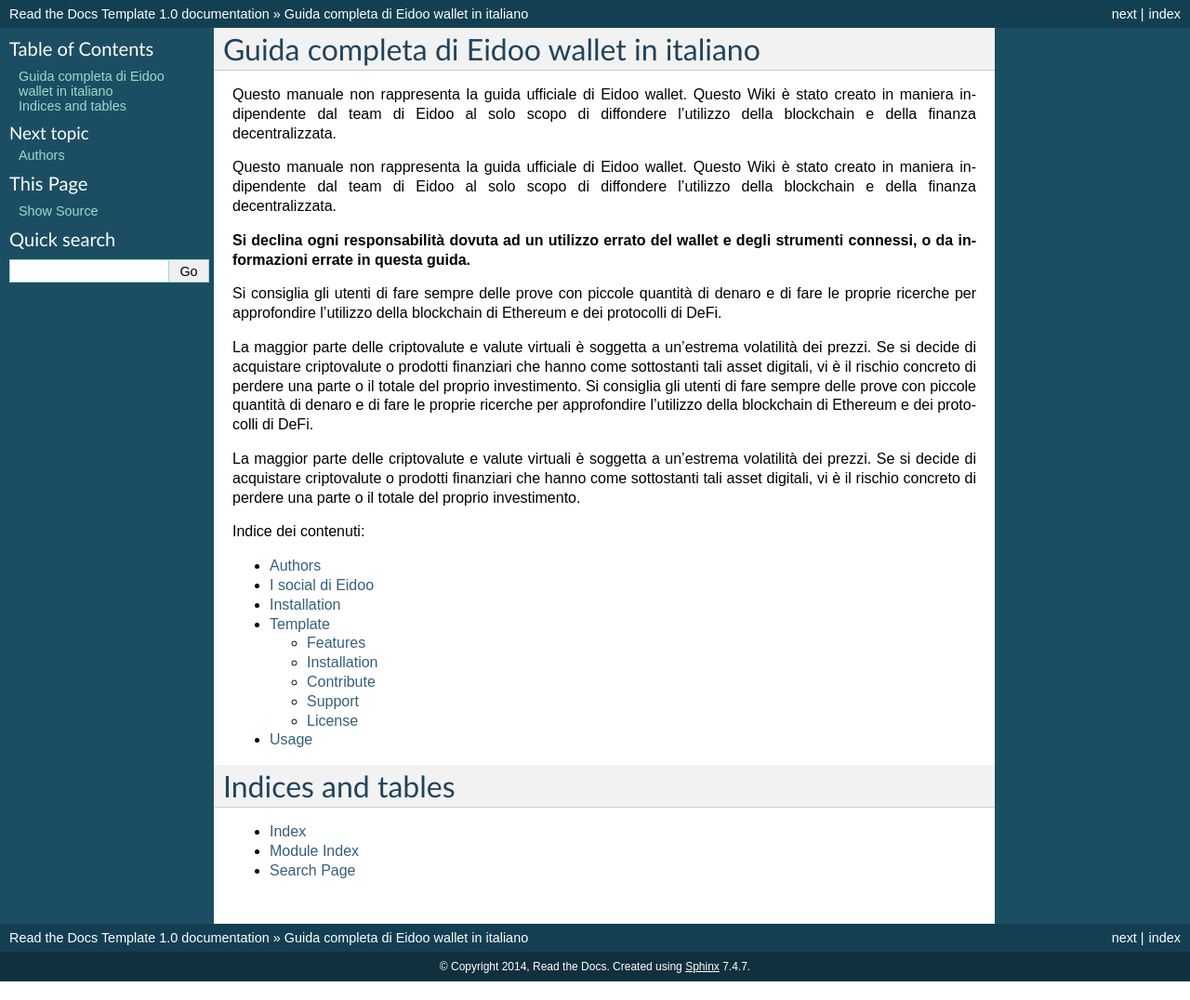
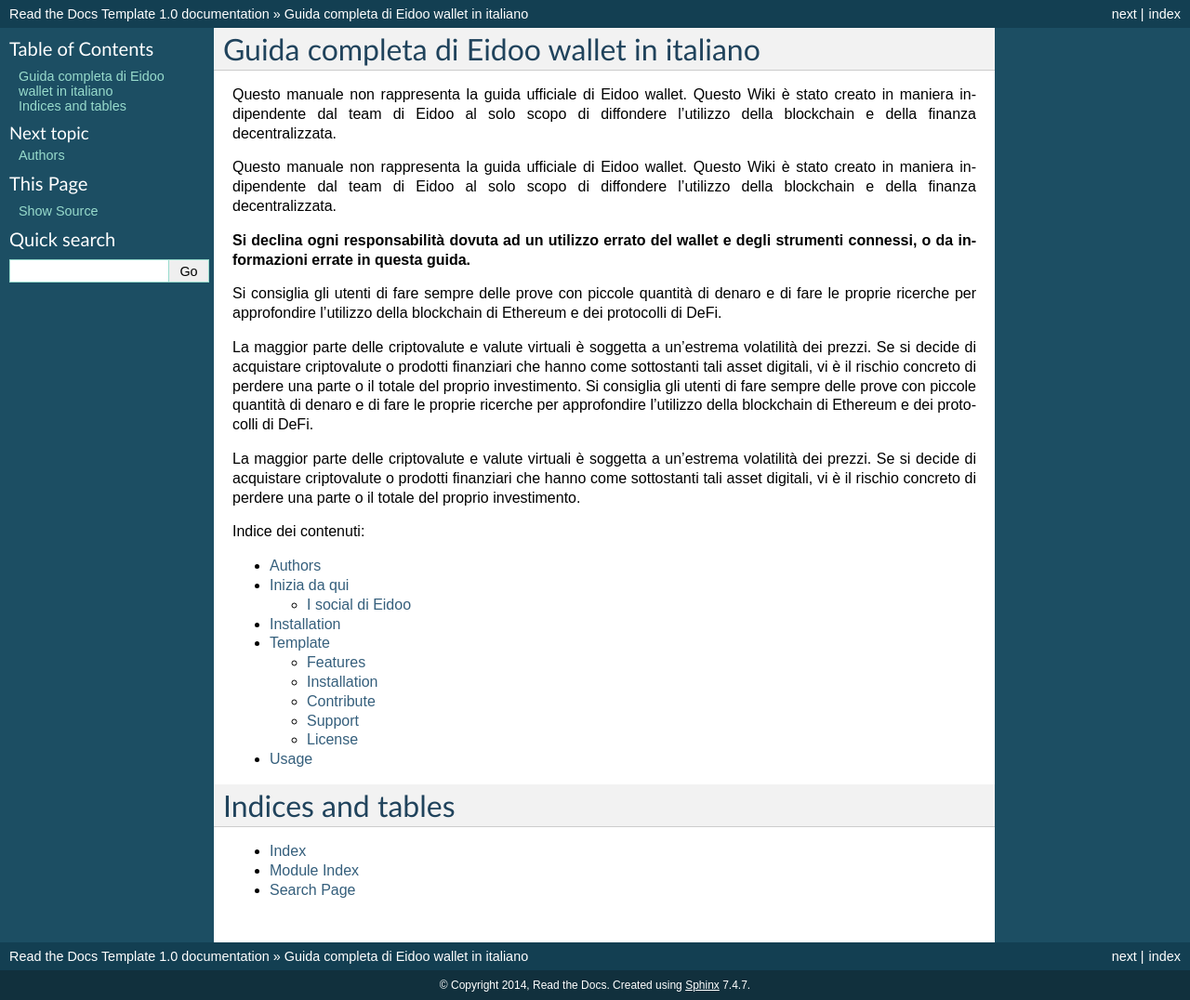
Before and after one commit to bloxster/eidoo, a Sphinx documentation site: the page built from docs/index.rst, in a window 1280 px wide. Shown: the whole page at 93% size. Built offline with Sphinx 7.4.7, drawn with Linux system fonts in a browser that asks for light colours.

Commit message:
Update iniziadaqui.rst

```diff
--- a/docs/iniziadaqui.rst
+++ b/docs/iniziadaqui.rst
@@ -1,4 +1,7 @@
 .. image:: https://i.imgur.com/AQQDYZH.png
+
+Inizia da qui
+===============
 
 **eidoo** è un wallet di criptovalute nato nel 2017 che offre una serie di funzionalità tra cui:
 
```
